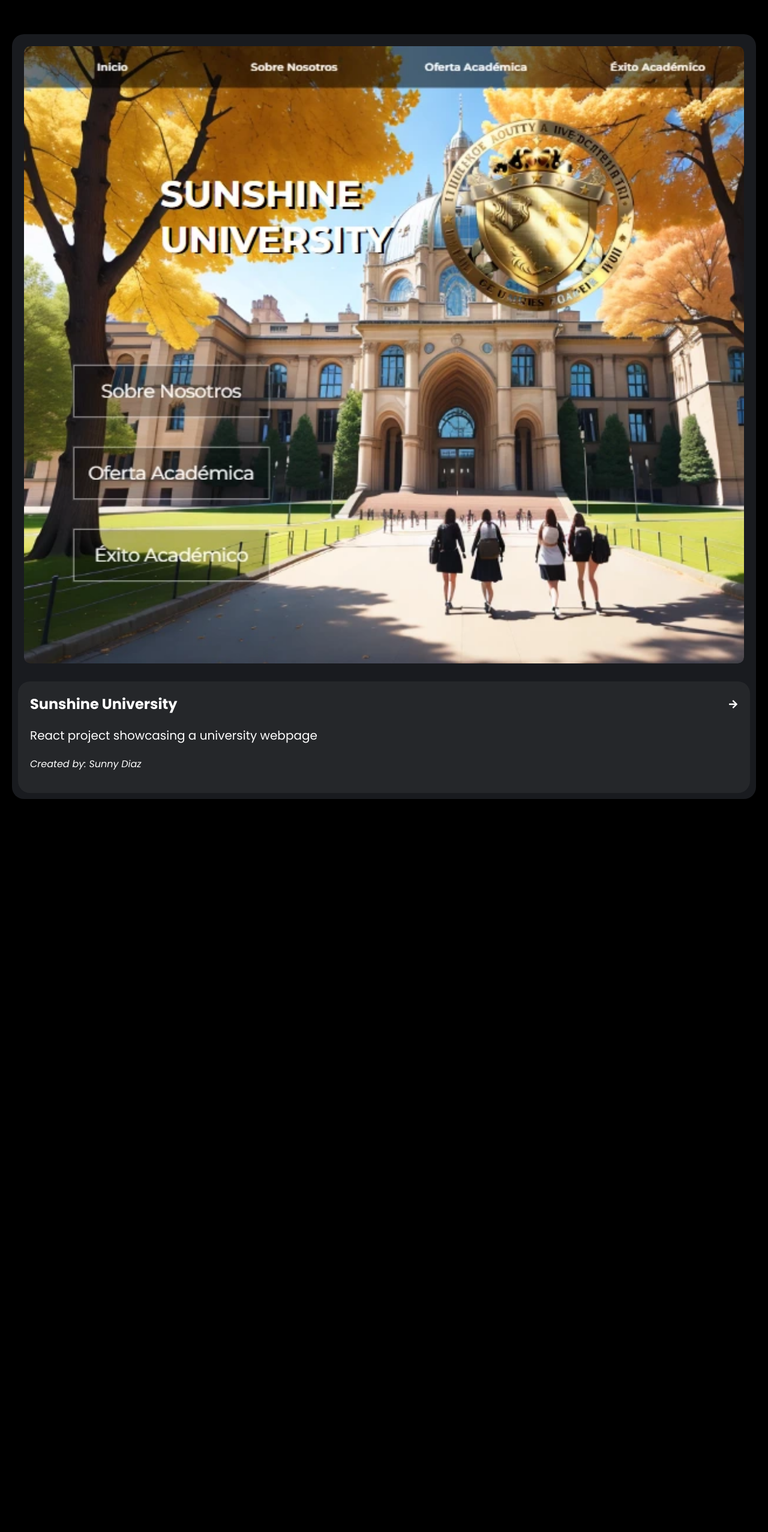
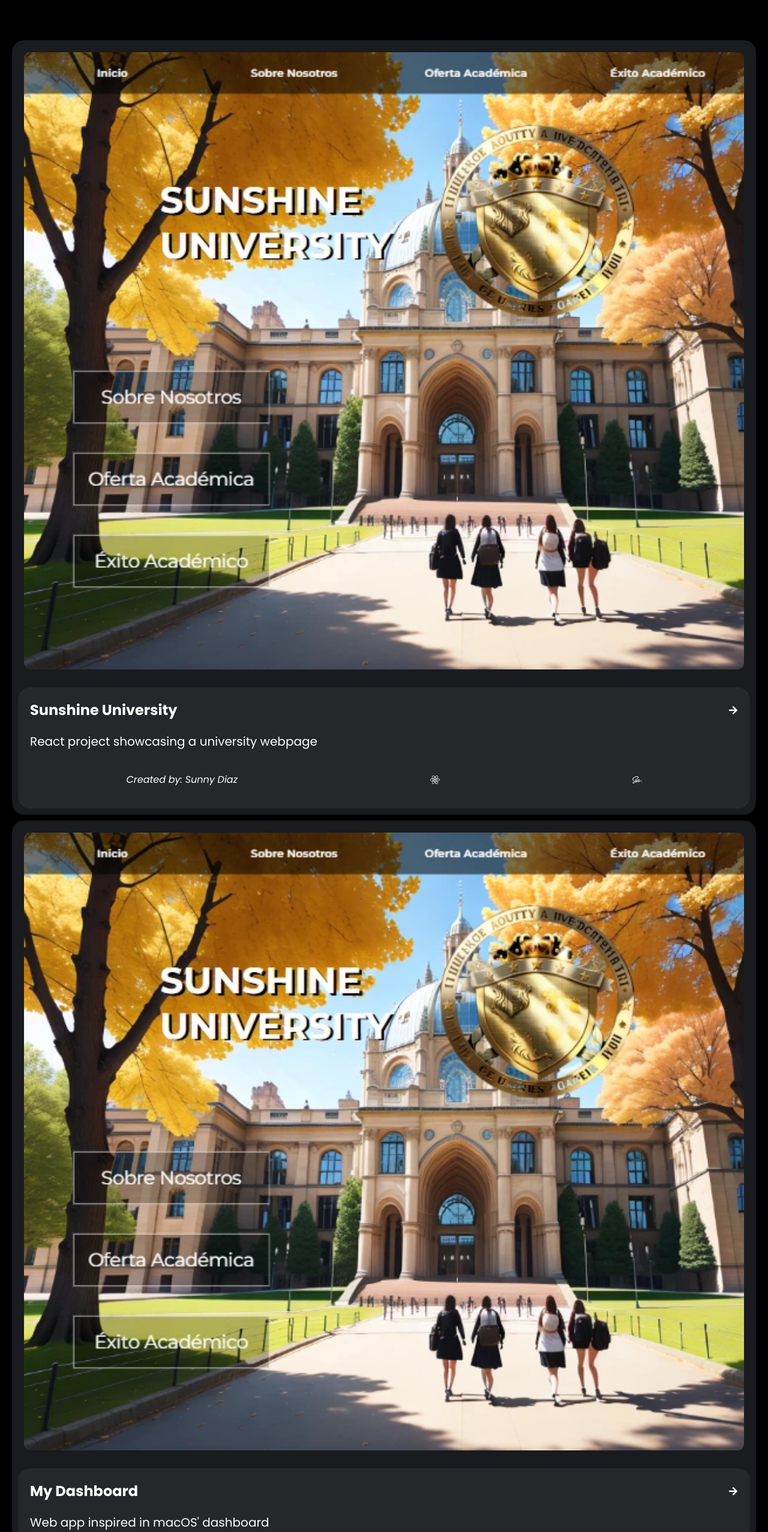
Before and after one commit to SunnySparks/web-portfolio, a React (Vite) app: page / in a window 1280 px wide. Shown: the part 1185-3739 px from the top of the page at 60% size. Before the commit the page ends 2557 px from the top, so only its background shows below. Built offline with nearby package versions, Linux system fonts and the light colour scheme.

Commit message:
Add website cards

```diff
--- a/src/components/work/Work.jsx
+++ b/src/components/work/Work.jsx
@@ -1,5 +1,7 @@
 import sunshine from "../../assets/sunshine.webp";
 import { FaArrowRight } from "react-icons/fa";
+import { FaReact } from "react-icons/fa";
+import { FaSass } from "react-icons/fa";
 import "./styles.scss";
 
 const Work = () => {
@@ -10,7 +12,11 @@ const Work = () => {
           <h2>My Work</h2>
         </div>
         <div id="workList">
-          <div className="workCard">
+          <a
+            className="workCard"
+            href="https://sunnysparks.github.io/Sunshine_University/"
+            target="_blank"
+          >
             <div className="cardImg">
               <img src={sunshine} alt="Sunshine University" />
             </div>
@@ -26,9 +32,36 @@ const Work = () => {
                 <p>
                   <i>Created by: Sunny Diaz</i>
                 </p>
+                <FaReact />
+                <FaSass />
               </div>
             </div>
-          </div>
+          </a>
+          <a
+            className="workCard"
+            href="https://sunnysparks.github.io/My-dash/"
+            target="_blank"
+          >
+            <div className="cardImg">
+              <img src={sunshine} alt="My Dashboard" />
+            </div>
+            <div className="cardTxt">
+              <div className="cardTitle">
+                <h2>My Dashboard</h2>
+                <FaArrowRight />
+              </div>
+              <div className="cardWording">
+                <p>Web app inspired in macOS' dashboard</p>
+              </div>
+              <div className="cardFooter">
+                <p>
+                  <i>Created by: Sunny Diaz</i>
+                </p>
+                <FaReact />
+                <FaSass />
+              </div>
+            </div>
+          </a>
         </div>
       </div>
     </>
--- a/src/components/work/styles.scss
+++ b/src/components/work/styles.scss
@@ -13,11 +13,13 @@ $neon1: #2aeff6;
   }
   #workList {
     padding: 20px;
-    .workCard {
+    a.workCard {
       display: flex;
       flex-direction: column;
       background: #191b1f;
       border-radius: 20px;
+      text-decoration: none;
+      margin: 10px 0;
       .cardImg {
         display: flex;
         margin: 20px;
@@ -53,6 +55,11 @@ $neon1: #2aeff6;
             font-size: 20px;
           }
         }
+        .cardFooter {
+          display: flex;
+          justify-content: space-around;
+          align-items: center;
+        }
       }
       &:hover {
         .cardImg {
```
